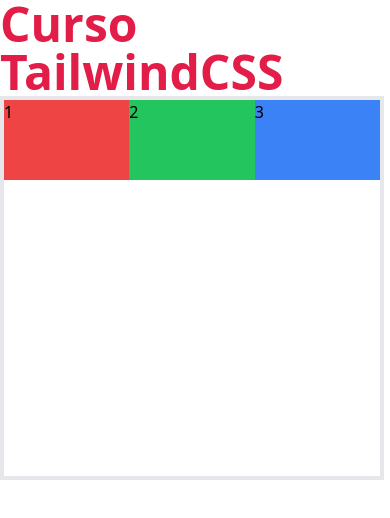
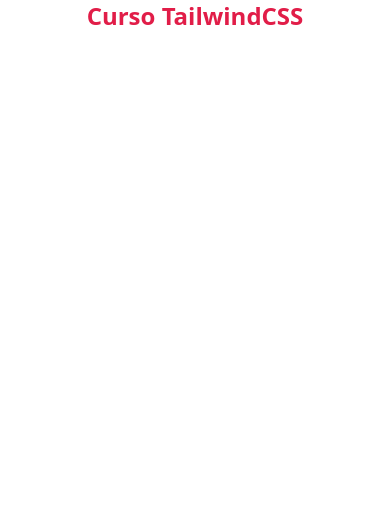
Before and after one commit to celsodavid/tailwindcss-training, a website: page src/index.html in a window 390 px wide. Drawn offline with Linux system fonts and the light colour scheme.

Commit message:
(feat): responsives and media queries

```diff
--- a/src/index.html
+++ b/src/index.html
@@ -7,14 +7,10 @@
     <title>Curso TailwindCSS</title>
 </head>
 <body>
-    <h1 class="text-5xl font-bold text-rose-600">Curso TailwindCSS</h1>
+    <h1 class="font-bold text-rose-600 text-center text-2xl sm:text-4xl lg:text-7xl lg:text-green-500">
+        Curso TailwindCSS
+    </h1>
 
-    <div class="w-96 h-96 border-4 flex">
-        <div class="w-20 h-20 bg-red-500 flex-1">1</div>
 
-        <div class="w-20 h-20 bg-green-500 flex-1">2</div>
-
-        <div class="w-20 h-20 bg-blue-500 flex-1">3</div>
-    </div>
 </body>
 </html>
```
Also changed, not shown: styles/output.css.
